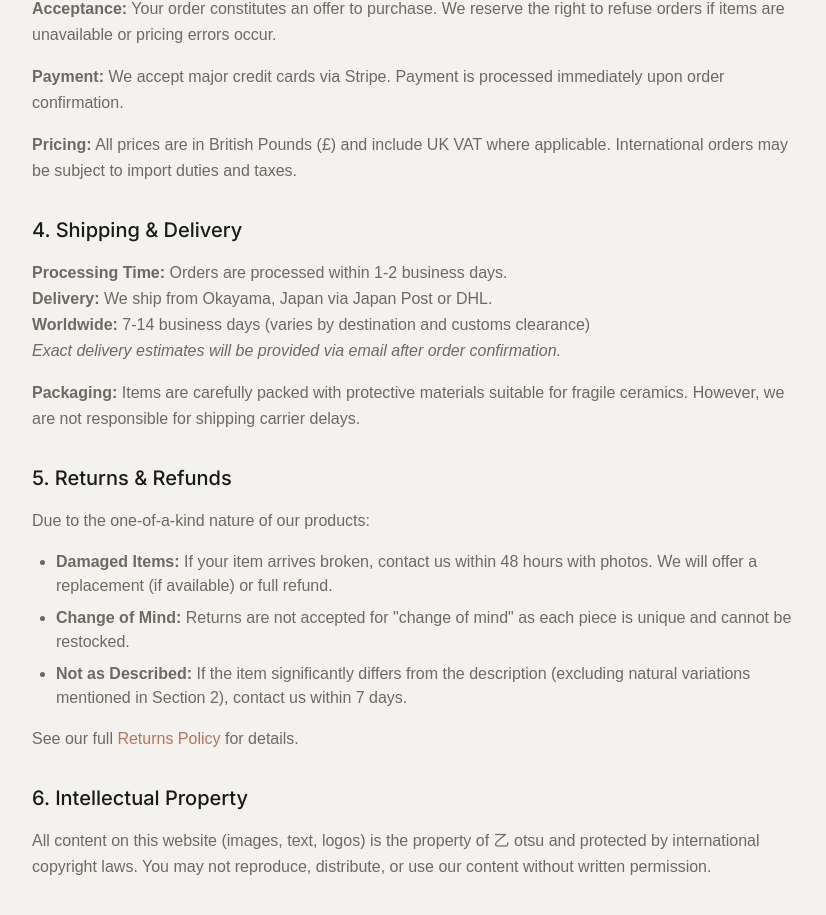
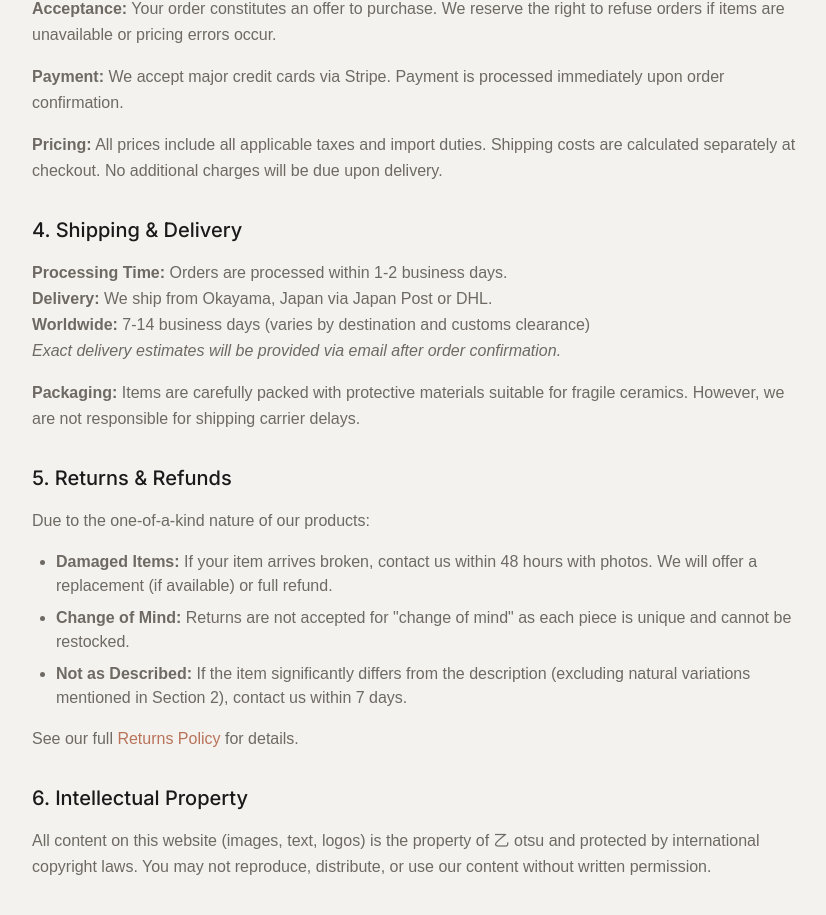
Before and after one commit to n-nomu/otsu-next-v2, a Next.js app: page /legal/terms in a window 1280 px wide. Shown: the part 898-1813 px from the top of the page, without its empty margins (224-1050 px from the left). Built offline with nearby package versions, Linux system fonts and the light colour scheme; no server answers.

Commit message:
Update Terms of Service pricing clause: generalize tax and duty inclusion, shipping separate

```diff
--- a/app/legal/terms/page.tsx
+++ b/app/legal/terms/page.tsx
@@ -69,8 +69,9 @@ export default function TermsOfService() {
               immediately upon order confirmation.
             </p>
             <p className="text-warm-gray leading-relaxed">
-              <strong>Pricing:</strong> All prices are in British Pounds (£) and include UK VAT where applicable.
-              International orders may be subject to import duties and taxes.
+              <strong>Pricing:</strong> All prices include all applicable taxes and import duties.
+              Shipping costs are calculated separately at checkout.
+              No additional charges will be due upon delivery.
             </p>
           </section>
 
```
